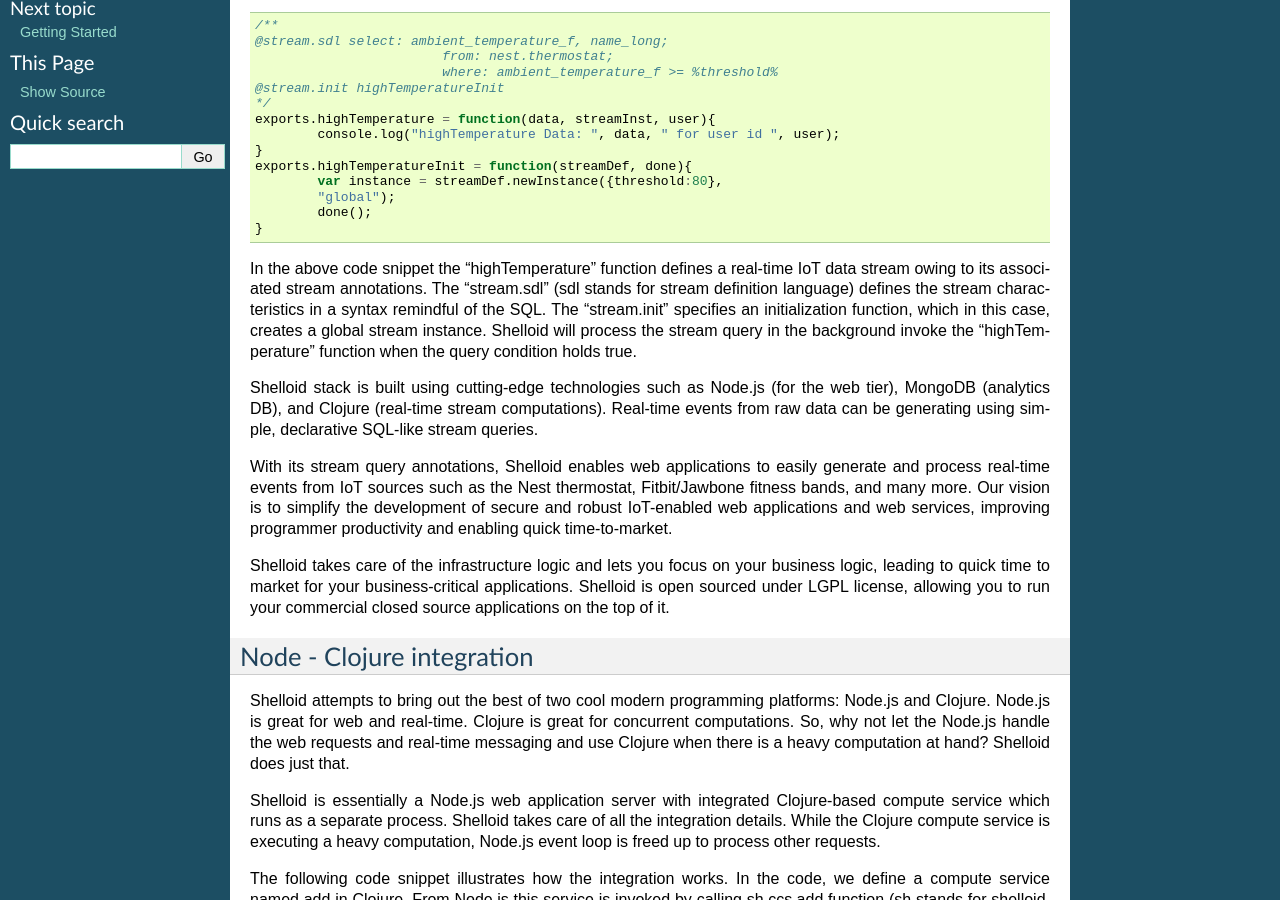
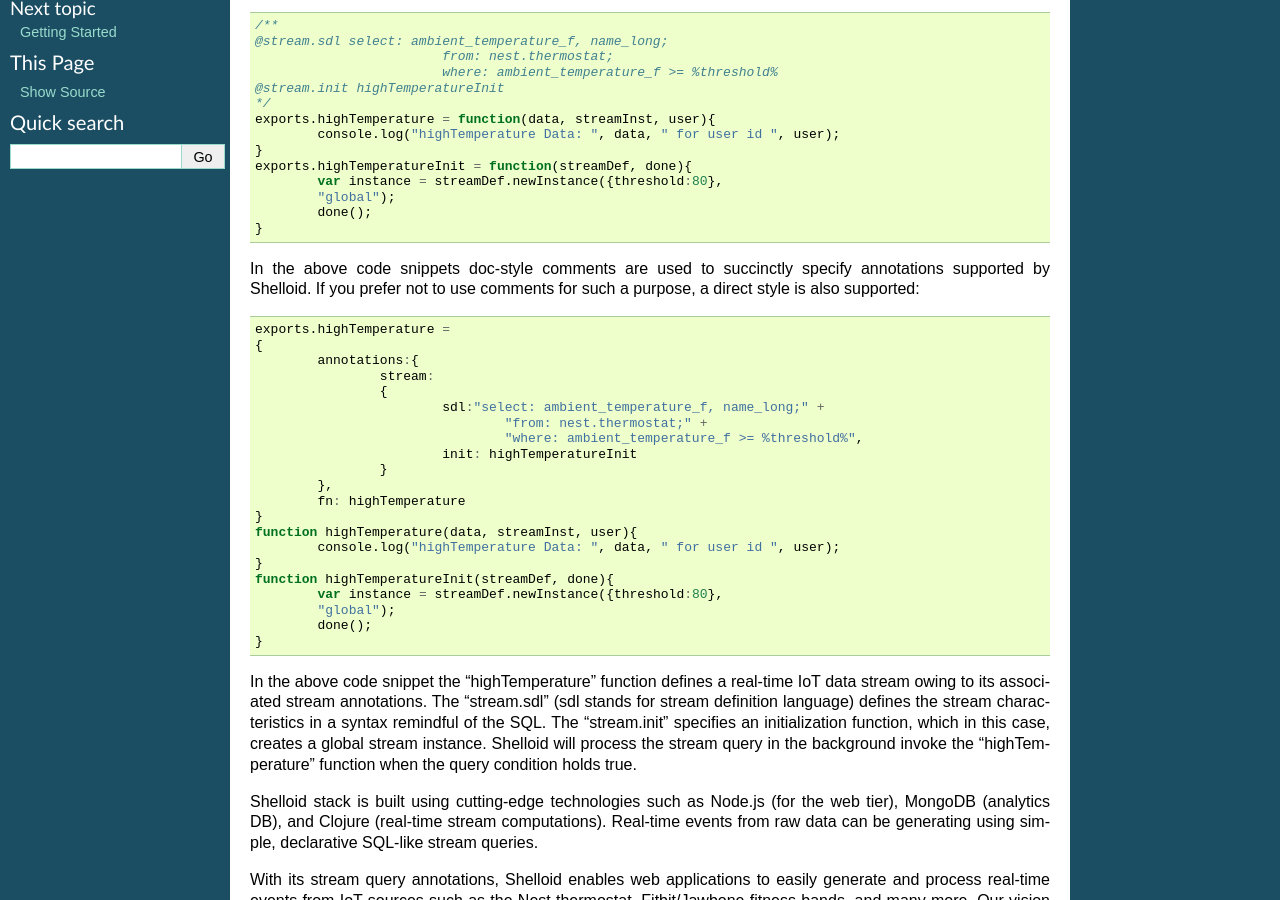
Before and after one commit to shelloid/shelloid.github.io, a Sphinx documentation site: the page built from source/introduction.rst, in a window 1280 px wide and 900 px high, scrolled down 252 px. Built offline with Sphinx 7.4.7, drawn with Linux system fonts in a browser that asks for light colours.

Commit message:
direct annotations

```diff
--- a/source/introduction.rst
+++ b/source/introduction.rst
@@ -20,6 +20,33 @@
 		console.log("highTemperature Data: ", data, " for user id ", user);
 	}
 	exports.highTemperatureInit = function(streamDef, done){
+		var instance = streamDef.newInstance({threshold:80},
+		"global");
+		done();
+	}
+
+
+In the above code snippets doc-style comments are used to succinctly specify annotations supported by Shelloid. If you prefer not to use comments for such a purpose, a direct style is also supported:
+
+.. code-block:: javascript
+
+	exports.highTemperature =
+	{
+		annotations:{
+			stream:
+			{
+				sdl:"select: ambient_temperature_f, name_long;" +
+					"from: nest.thermostat;" +
+					"where: ambient_temperature_f >= %threshold%",
+				init: highTemperatureInit
+			}
+		},
+		fn: highTemperature
+	}
+	function highTemperature(data, streamInst, user){
+		console.log("highTemperature Data: ", data, " for user id ", user);
+	}
+	function highTemperatureInit(streamDef, done){
 		var instance = streamDef.newInstance({threshold:80},
 		"global");
 		done();
```
Also changed, not shown: 5 other files.
